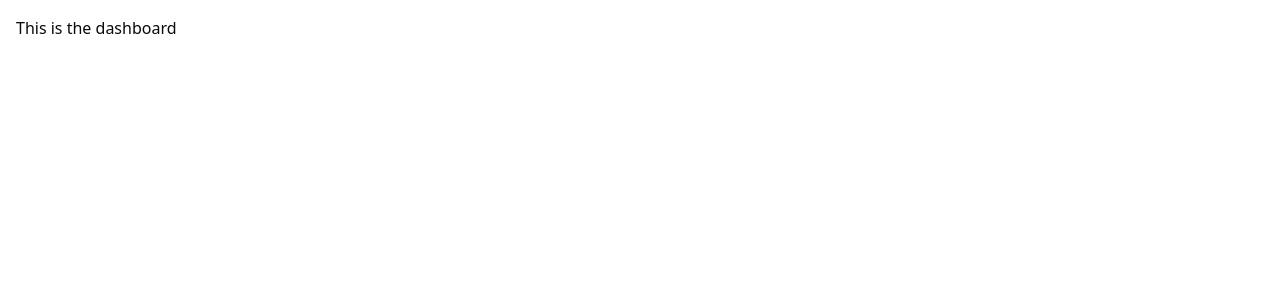
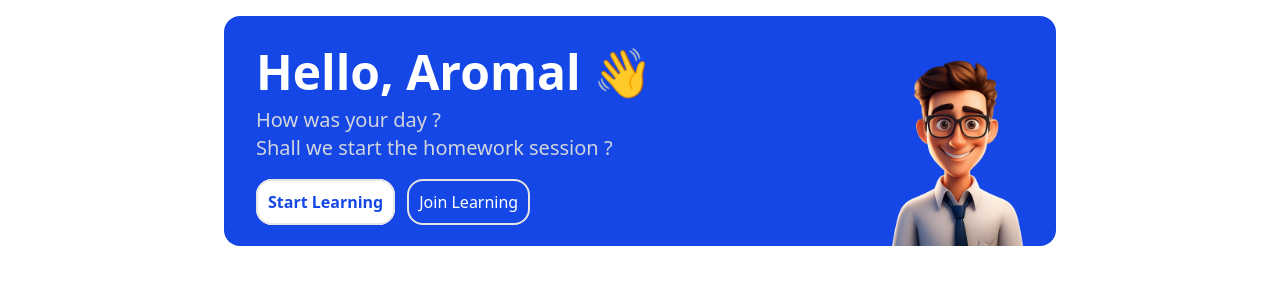
Before and after one commit to masterdevsabith/studbud, a Next.js app: page /dashboard in a window 1280 px wide. Shown: the top 300 px of the page. Built offline with nearby package versions, Linux system fonts and the light colour scheme.

Commit message:
added greeting session with avatar

```diff
--- a/app/screen/DashboardScreen.tsx
+++ b/app/screen/DashboardScreen.tsx
@@ -1,3 +1,40 @@
+import Link from "next/link";
+import Image from "next/image";
+
 export default function DashboardScreenPage() {
-  return <h1>This is the dashboard</h1>;
+  return (
+    <>
+      <section className="dashboard-main w-full flex items-center justify-center">
+        <div className="dashboard-greetings w-4/6 bg-blue-700 p-8 rounded-2xl relative overflow-hidden">
+          <div className="z-10 max-w-[60%]">
+            <h2 className="font-extrabold text-white text-5xl mb-2.5">
+              Hello, Aromal 👋
+            </h2>
+            <p className="font-normal text-gray-300 text-xl mb-7">
+              How was your day ? <br />
+              Shall we start the homework session ?
+            </p>
+            <Link
+              className="border-2 p-2.5 rounded-2xl bg-white font-bold text-blue-700 mr-3"
+              href="#"
+            >
+              Start Learning
+            </Link>
+            <Link className="border-2 p-2.5 rounded-2xl text-white" href="#">
+              Join Learning
+            </Link>
+          </div>
+          <div className="absolute right-0 bottom-0 w-[200px] h-[200px] z-0">
+            <Image
+              src="/assets/dashboard-avatar.png"
+              alt="Character"
+              width={200}
+              height={200}
+              className="object-contain"
+            />
+          </div>
+        </div>
+      </section>
+    </>
+  );
 }
```
Also changed, not shown: public/assets/dashboard-avatar.png (added).
